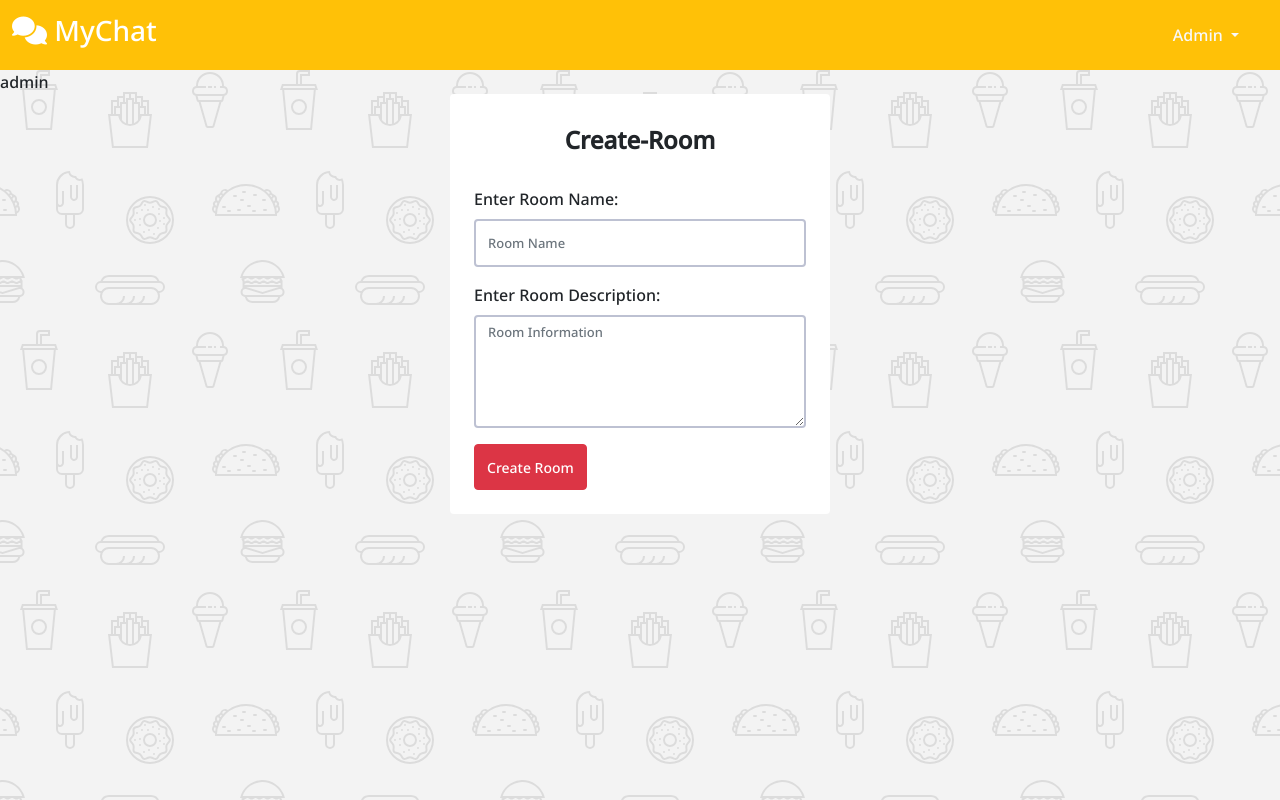
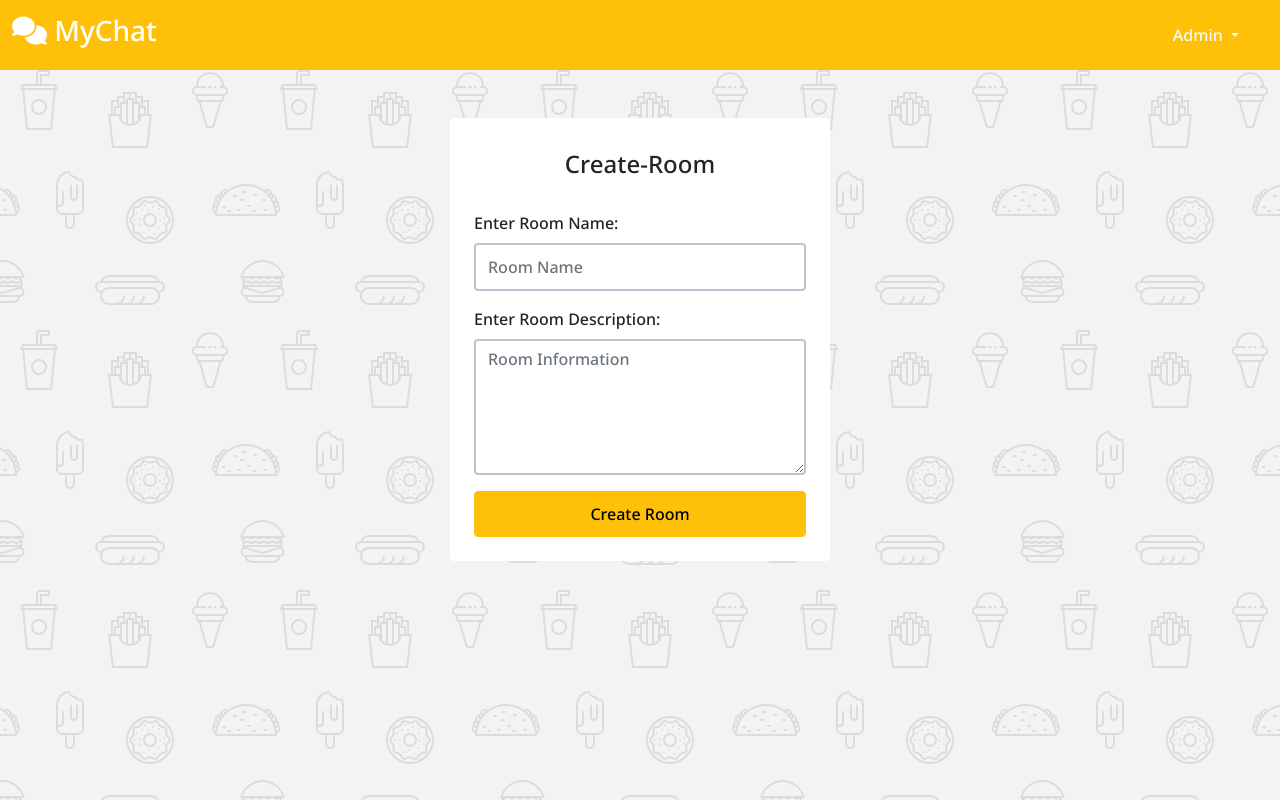
Before and after one commit to ujjjawal0911/Chat-Application-Django, a Django app: page /rooms/create/ in a window 1280 px wide. Run offline with Django 4.2, Linux system fonts and the light colour scheme; a user stored in the database is signed in; some libraries are stand-ins or nearby versions.

Commit message:
Completed NavBar

```diff
--- a/chat/static/css/chatroom.css
+++ b/chat/static/css/chatroom.css
@@ -8,6 +8,7 @@
 
 html {
     box-sizing: border-box;
+    overflow: hidden;
 }
 
 *,
@@ -18,7 +19,7 @@ html {
     box-sizing: inherit;
 }
 
-body {
+.main-body {
     display: flex;
     justify-content: center;
     align-items: center;
--- a/chat/static/js/chat.js
+++ b/chat/static/js/chat.js
@@ -1,3 +1,9 @@
+// Setting the height of the Body
+let navbarHeight = document.getElementById('navbar').offsetHeight;
+let elementHeight = window.innerHeight - navbarHeight;
+document.getElementById('main-body').setAttribute('style', `height: ${elementHeight}px`);
+
+
 // Getting Chat-Log and room name
 const chatLog = document.getElementById('chat-log');
 const room_name = document.getElementById('room-name').textContent;
--- a/chat/templates/chat/chatroom.html
+++ b/chat/templates/chat/chatroom.html
@@ -7,6 +7,7 @@
 
 {% block content %}
 
+<div class="main-body" id="main-body">
   <section class="msger">
       <header class="msger-header">
         <div class="msger-header-title">
@@ -23,6 +24,7 @@
         <button type="submit" class="msger-send-btn">Send</button>
       </form>
     </section>
+</div>
 
 
 
--- a/room/static/css/create-room.css
+++ b/room/static/css/create-room.css
@@ -1,17 +1,11 @@
-@import url("https://fonts.googleapis.com/css2?family=Poppins:wght@100;200;300;400;500;600;700;800&display=swap");
-
-h4 {
-    font-weight: 600;
-}
+/* @import url("https://fonts.googleapis.com/css2?family=Poppins:wght@100;200;300;400;500;600;700;800&display=swap"); */
 
 .height {
-
     height: auto;
 }
 
 
 .card {
-
     width: 380px;
     border: none;
 
@@ -20,8 +14,6 @@ h4 {
 .form-control {
 
     border: 2px solid #bdc1d2;
-
-    font-size: 13px;
     height: 48px;
 
 }
@@ -56,7 +48,6 @@ h4 {
     right: 8px;
     bottom: 10px;
     color: #6ca0d6;
-    font-size: 13px;
     text-decoration: none;
     z-index: 10;
     background-color: #fff;
@@ -64,21 +55,7 @@ h4 {
 
 }
 
-
-.fa-paperclip {
-
-    font-size: 19px;
-}
-
-
-.quote {
-
-    font-size: 13px;
-}
-
-
 .send {
 
     height: 46px;
-    font-size: 14px;
 }
--- a/room/templates/room/create-room.html
+++ b/room/templates/room/create-room.html
@@ -6,7 +6,7 @@
 {% endblock links %}
 
 {% block content %}
-<div class="container d-flex justify-content-center align-items-center height">
+<div class="container d-flex justify-content-center align-items-center height mt-5">
   <div class="card py-3">
      <div class="p-3 d-flex align-items-center justify-content-center">
         <h4>Create-Room</h4>
@@ -34,7 +34,7 @@
                   {{form.room_desc}}
                </div>
             <div class="text-right">
-               <button class="btn btn-danger send" type="submit">Create Room</button>
+               <button class="btn btn-warning w-100 send" type="submit">Create Room</button>
             </div>
           </form>
        </div>
--- a/templates/base.html
+++ b/templates/base.html
@@ -25,7 +25,6 @@
   </head>
   <body>
     {% include 'navbar.html' %}
-    <span id="username">{{ user.username }}</span>
     {% block content %}
     {% endblock content %}
 
--- a/templates/navbar.html
+++ b/templates/navbar.html
@@ -1,4 +1,4 @@
-<nav class="navbar navbar-expand-lg navbar-dark bg-warning">
+<nav class="navbar navbar-expand-lg navbar-dark bg-warning" id="navbar">
     <div class="container-fluid">
       <a class="navbar-brand" href="{% url 'list-rooms' %}"><h3><i class="fa-solid fa-comments"></i> MyChat</h3></a>
 
@@ -10,10 +10,10 @@
                   {{user.username|title}}
                 </a>
                 <ul class="dropdown-menu dropdown-menu-end" aria-labelledby="dropdownMenuLink">
-                  <li><a class="dropdown-item" href="">Create New Entry</a></li>
+                  <li><a class="dropdown-item" href="{% url 'create-room' %}">Create New Room</a></li>
                   <li><a class="dropdown-item" href="">Change Password</a></li>
                   <li><hr class="dropdown-divider"></li>
-                  <li><a class="dropdown-item" href="">Logout</a></li>
+                  <li><a class="dropdown-item" href="{% url 'logout' %}">Logout</a></li>
               </ul>
               {% else %}
               <a href="{% url 'login' %}" class="btn btn-warning text-light">Login  <i class="fa-solid fa-right-to-bracket"></i></a>
```
Also changed, not shown: db.sqlite3. Lines whose indentation alone changed are shown as unchanged.
